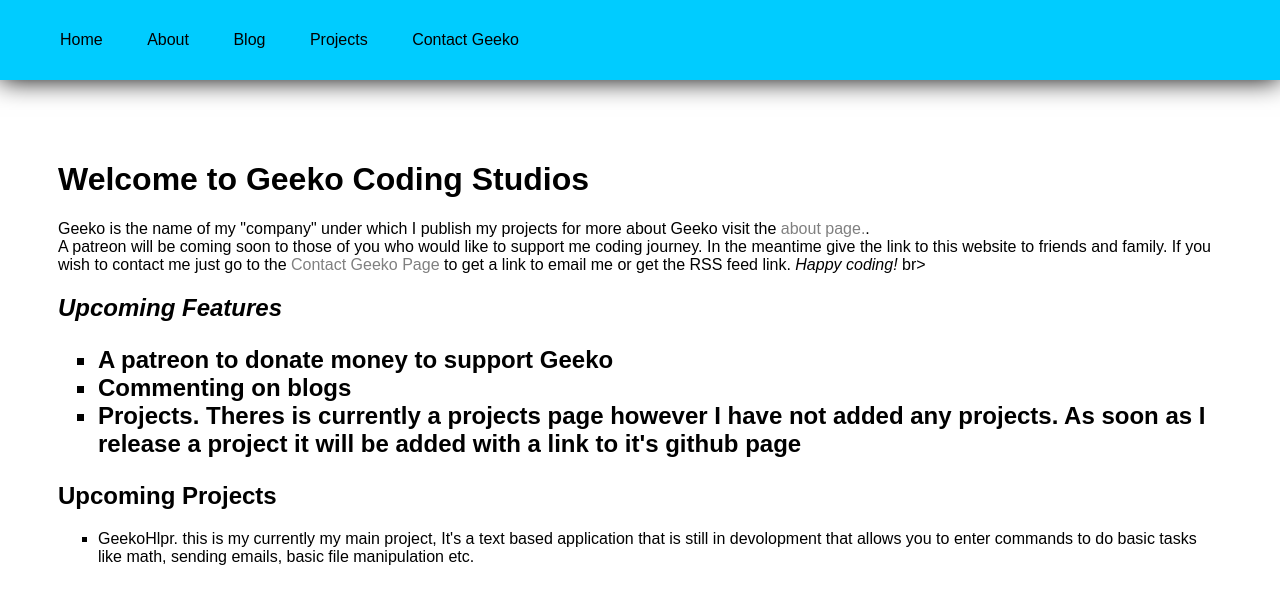
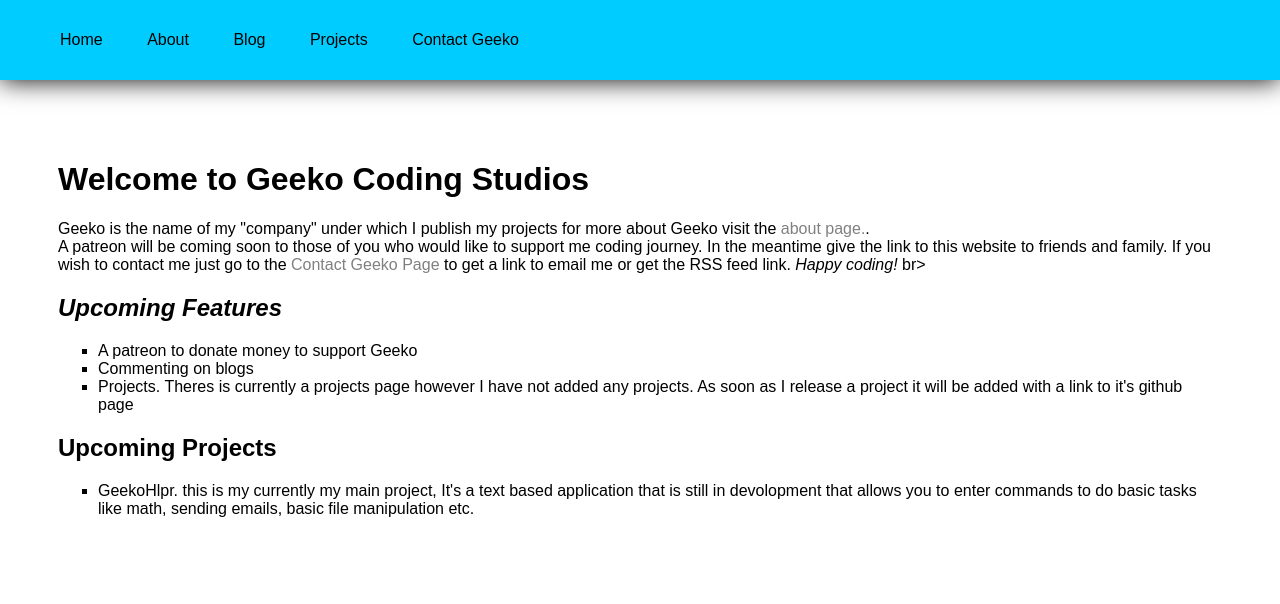
Before and after one commit to Geeko/geeko.github.io, a Jekyll site: the page built from index.html, in a window 1280 px wide. Shown: the top 604 px of the page. Built offline with Jekyll 4.4.1, drawn with Linux system fonts in a browser that asks for light colours.

Commit message:
Update index.html

```diff
--- a/index.html
+++ b/index.html
@@ -10,15 +10,15 @@ title: Geeko Homepage
 		Contact Geeko Page</a> to get a link to email me or get the RSS feed link. <em><i>Happy coding!</i></em>
 		br></p>
 
-	<h2><em>Upcoming Features</em><h2>
-		<ul style="display:block; text-decoration:none; list-style-type:square;">
+	<h2><em>Upcoming Features</em></h2>
+		<ul style="list-style-type:square;">
 			<li>A patreon to donate money to support Geeko</li>
 			<li>Commenting on blogs</li>
 			<li>Projects. Theres is currently a projects page however I have not added any projects. As soon as I release
 			a project it will be added with a link to it's github page</li>
 		</ul>
 	<h2>Upcoming Projects</h2>
-		<ul style="display:block; text-decoration:none; list-style-type:square">
+		<ul style="list-style-type:square;">
 			<li>GeekoHlpr. this is my currently my main project, It's a text based application that is still in devolopment
 			that allows you to enter commands to do basic tasks like math, sending emails, basic file manipulation etc.</li>
 </div><!-- /.blurb -->
```
